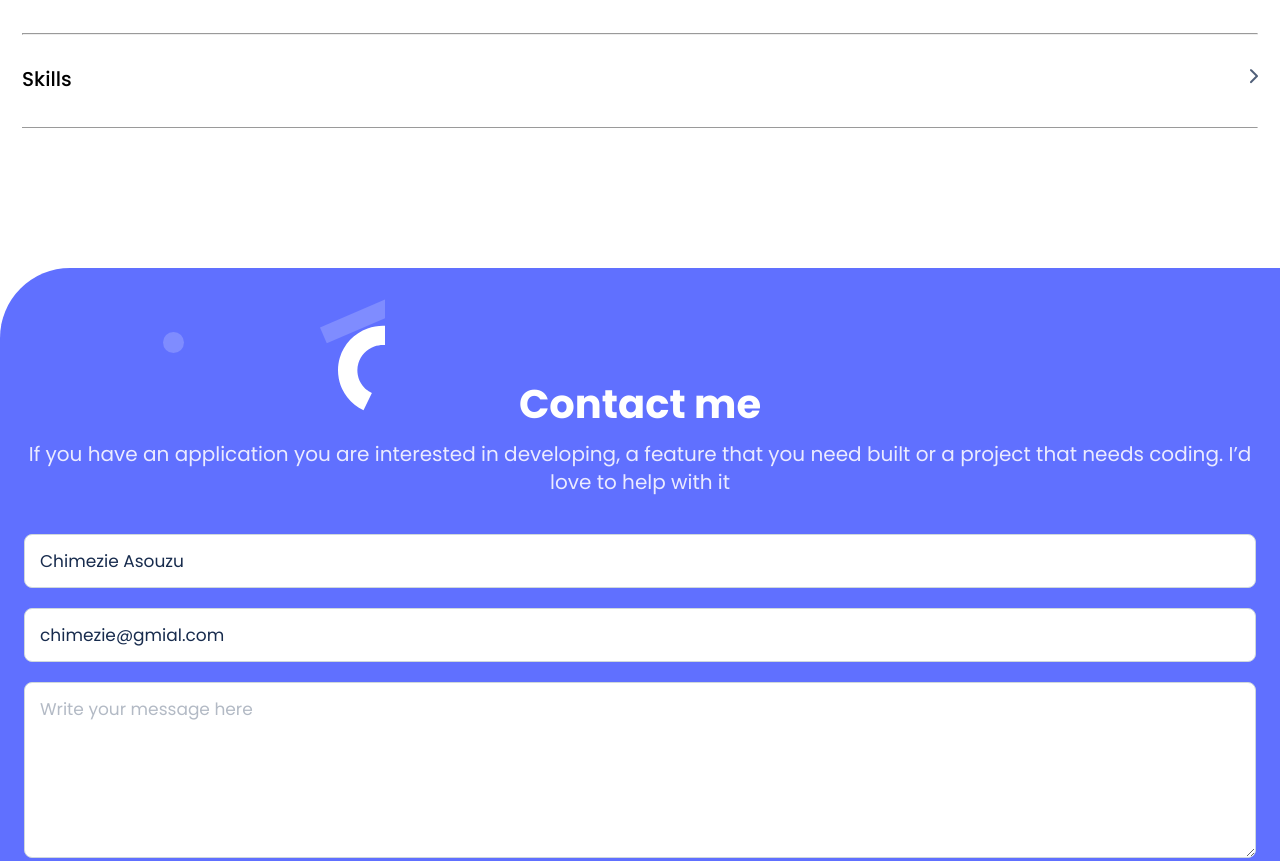
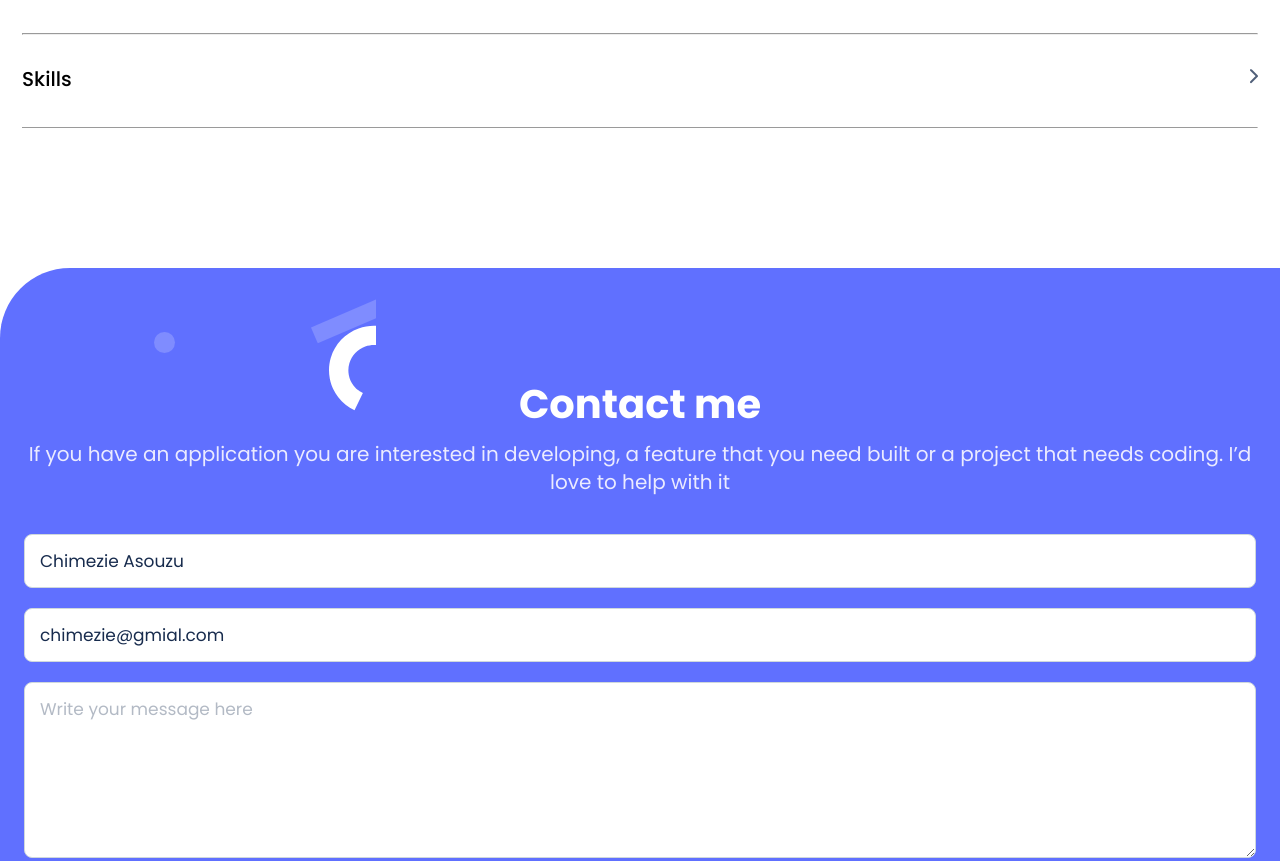
Before and after one commit to shegy28/Portfolio-setup-and-mobile-first, a website: page index.html in a window 1280 px wide. Shown: the part 7231-8092 px from the top of the page. Drawn offline with Linux system fonts and the light colour scheme.

Commit message:
Fix image bug

```diff
--- a/styles.css
+++ b/styles.css
@@ -353,15 +353,16 @@ h4 {
 .form-sec {
   background-color: white;
   padding-top: 140px;
+  overflow: hidden;
 }
 
 .img-holder {
   background-image: url(/images/contact\ form\ shapes-mobile.svg);
   background-repeat: no-repeat;
   position: absolute;
-  width: 265px;
+  width: 230px;
   height: 709.17px;
-  left: 163px;
+  left: 154px;
   margin-top: 30px;
 }
 
```
